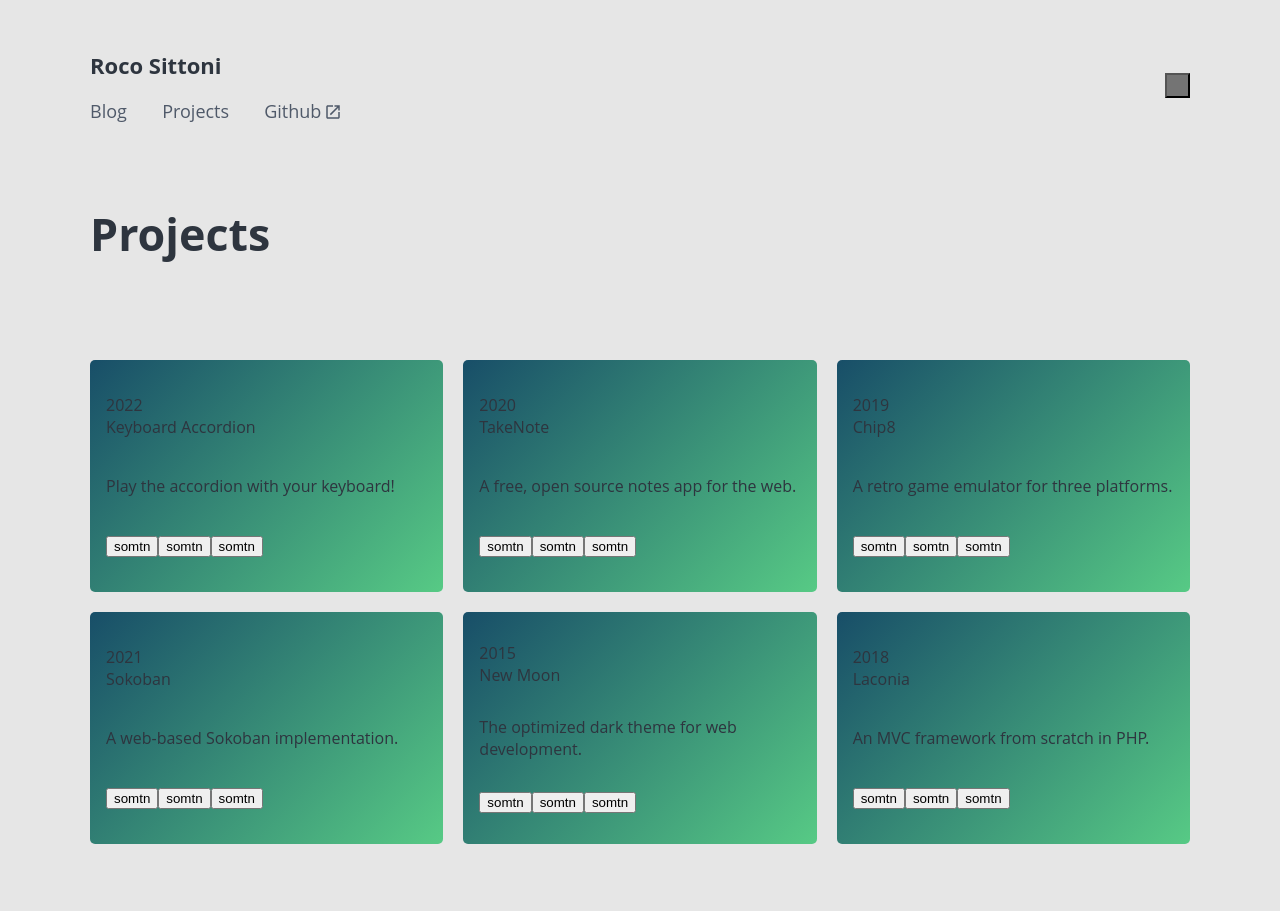
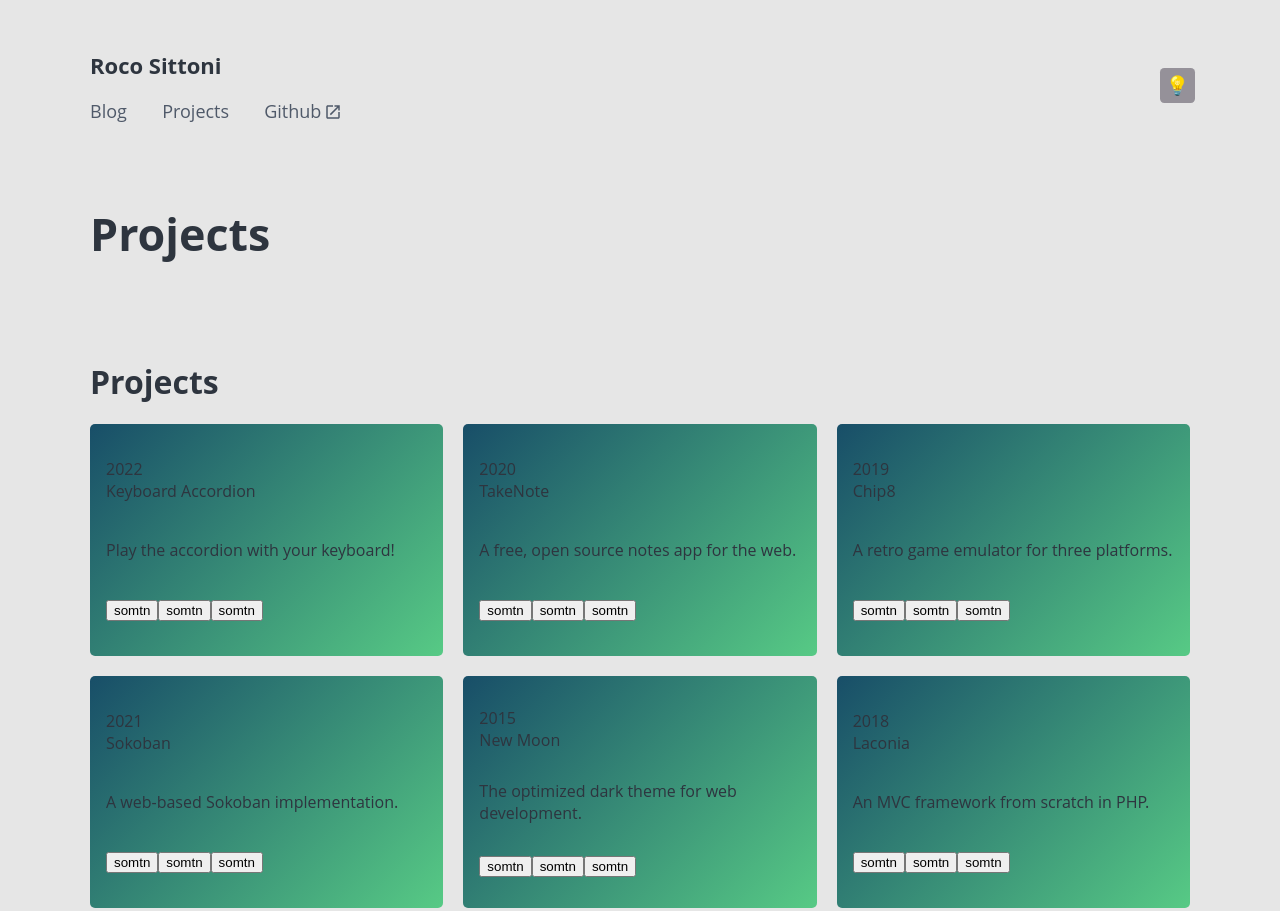
Before and after one commit to rocoSittoni/blog, a Gatsby site: page /projects in a window 1280 px wide. Shown: the top 911 px of the page. Built offline with nearby package versions, Linux system fonts and the light colour scheme; Gatsby itself is replaced by a stand-in of ours.

Commit message:
dark mode switch, gif enabled

```diff
--- a/src/components/latestPosts.tsx
+++ b/src/components/latestPosts.tsx
@@ -1,5 +1,6 @@
 import React from "react"
 import { Link } from 'gatsby';
+import ViewAllButton from "./ViewAllButton";
 
 const LatestPosts = (sanityData: any) => {
 
@@ -10,7 +11,7 @@ const LatestPosts = (sanityData: any) => {
             <div className="Latest__Posts--Header">
                 <h1 className="Latest__Posts--Title">Latest Posts</h1>
                 <Link to="/blog">
-                    <button>View all</button>
+                    <ViewAllButton />
                 </Link>
             </div>
             <div className="Latest__Posts--Content">
--- a/src/components/navigation.tsx
+++ b/src/components/navigation.tsx
@@ -38,7 +38,7 @@ const Navigation: React.FC<NavigationProps> = ({isDark, onUpdateTheme}) => {
             </a>
         </ul>
       </div>
-      {<button onClick={() => onUpdateTheme(!isDark)} className='Navigation__Toggle'/>}
+      {<button onClick={() => onUpdateTheme(!isDark)} className='Navigation__Toggle'>💡</button>}
     </nav>
   );
 };
--- a/src/components/popular.tsx
+++ b/src/components/popular.tsx
@@ -1,6 +1,7 @@
 import { graphql, Link } from 'gatsby';
 import React from 'react'
 import { Post } from '../interfaces/post.interface'
+import ViewAllButton from './ViewAllButton';
 
 const Popular = (sanityData: any) => {
 
--- a/src/components/projects.tsx
+++ b/src/components/projects.tsx
@@ -1,9 +1,17 @@
 import React from 'react'
 import { projectsList } from '../data/projectsList'
 
-const ProjectsList = () => {
+const ProjectsList = (viewAll: any) => {
     return (
         <div className="Home__Projects">
+            {
+                viewAll
+                ?
+                <div className='Home__Projects--Header'>
+                    <h1 className="Home__Projects--Title">Projects</h1>
+                </div>
+                : ''
+            }
             <div className="Home__Projects--Content">
                 {
                     projectsList.map(project => {
--- a/src/pages/projects.tsx
+++ b/src/pages/projects.tsx
@@ -9,7 +9,7 @@ const Projects = () => {
         <Layout>
             <div className="Projects">
                 <h1 className="Projects__Title">Projects</h1>
-                <ProjectsList />
+                <ProjectsList viewAll='false'/>
             </div>
         </Layout>
     )
--- a/src/styles/index.scss
+++ b/src/styles/index.scss
@@ -88,7 +88,14 @@ body.light {
     &__Toggle {
         width: 25px;
         height: 25px;
-        background-color: #747474;
+        display: flex;
+        justify-content: center;
+        align-items: center;
+        transform: scale(1.4);
+        background-color: rgba(71, 63, 79, 0.5);
+        border: none;
+        border-radius: 3px;
+        cursor: pointer;
     }
 }
 
@@ -238,6 +245,13 @@ body.light {
         background:linear-gradient(135deg, #184e68 0%,#57ca85 100%);
         border-radius: 5px;
     }
+    &--Header {
+
+    }
+    &--Title {
+        // position: relative;
+        // top: 4.6rem;
+    }
 }
 
 .Footer {
```
Also changed, not shown: src/components/ViewAllButton.tsx (added, +11 -0 lines), src/pages/index.tsx (+6 -6 lines), src/gifs/rick.gif (added).
